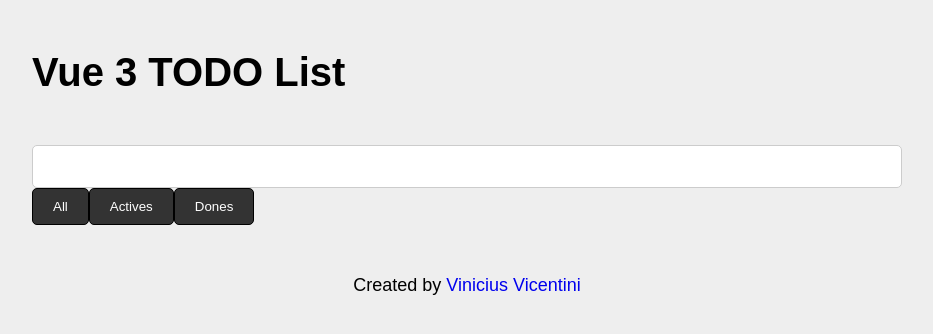
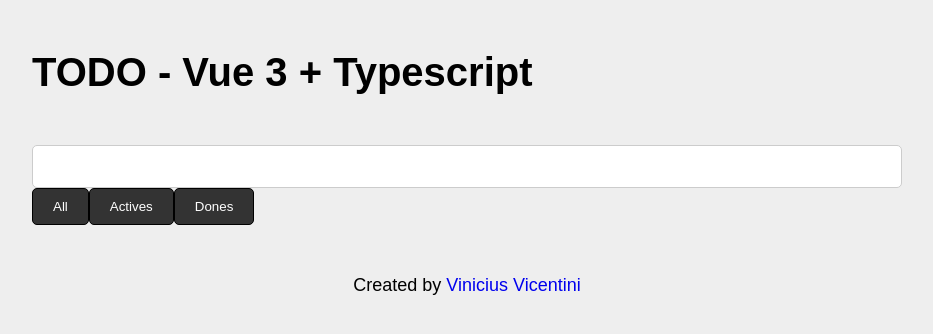
Before and after one commit to viniciushvc/vue-testing, a Vue app: page / in a window 1280 px wide. Shown: the top 334 px of the page, without its empty margins (173-1106 px from the left). Built offline with nearby package versions, Linux system fonts and the light colour scheme.

Commit message:
change header text

```diff
--- a/src/layout/components/Header.vue
+++ b/src/layout/components/Header.vue
@@ -1,7 +1,7 @@
 <template>
   <Container>
     <h1>
-      Vue 3 TODO List
+      TODO - Vue 3 + Typescript
     </h1>
   </Container>
 </template>
```
